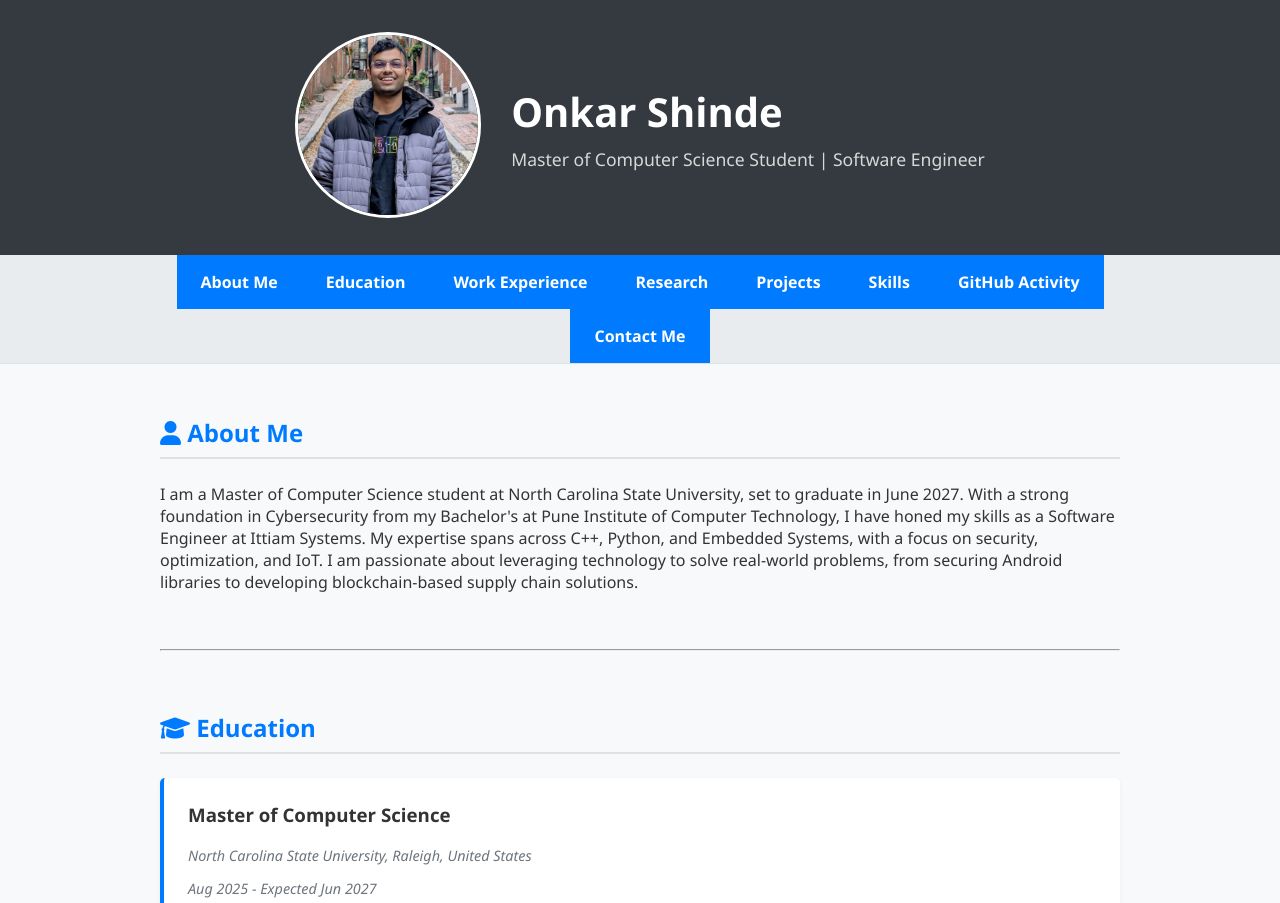
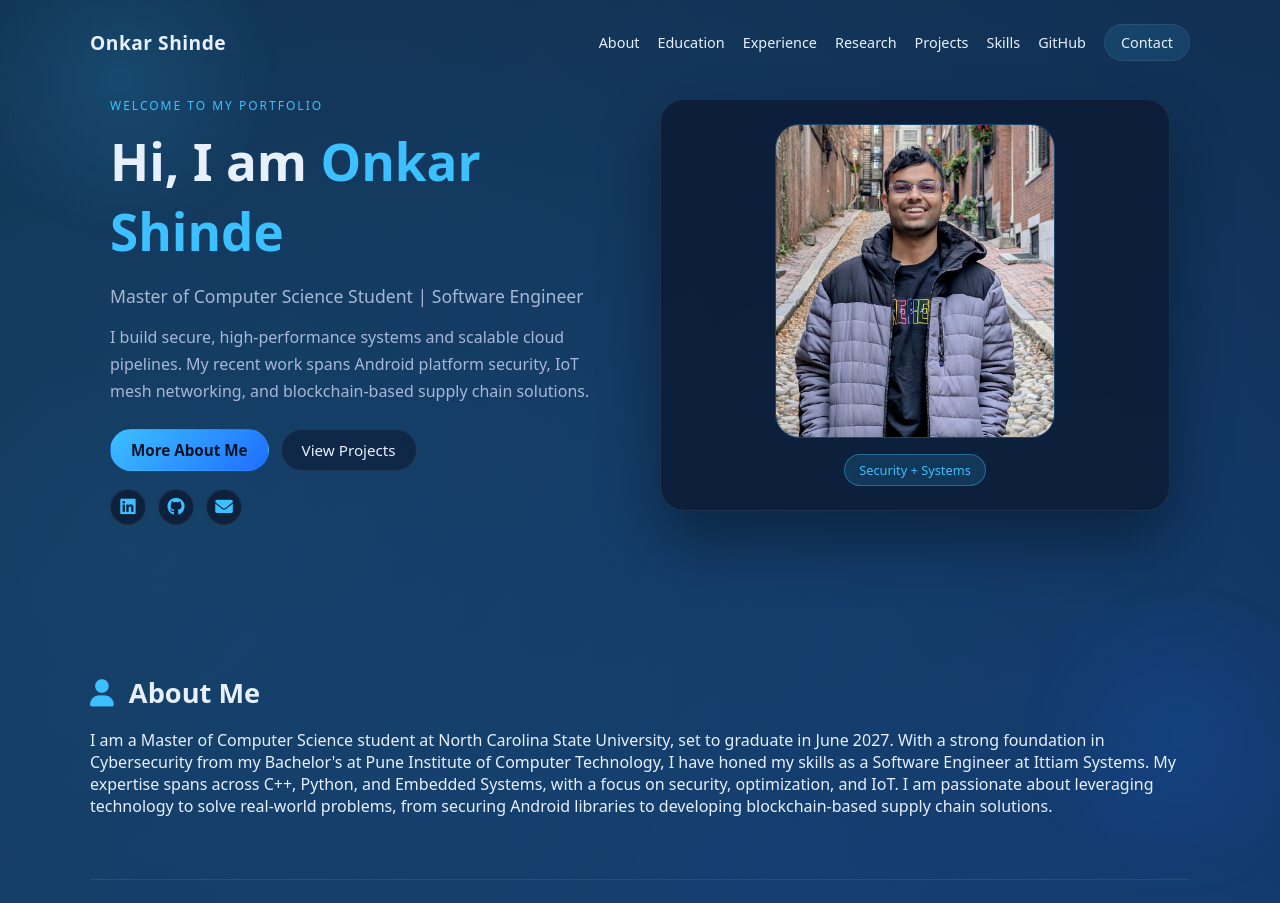
Before and after one commit to Onkar1300/Onkar1300.github.io, a plain HTML site: page index.html in a window 1280 px wide. Shown: the top 903 px of the page. Drawn offline with Linux system fonts and the light colour scheme.

Commit message:
Update profile

```diff
--- a/index.html
+++ b/index.html
@@ -9,39 +9,58 @@
     <link rel="stylesheet" href="https://cdnjs.cloudflare.com/ajax/libs/font-awesome/6.0.0/css/all.min.css">
 </head>
 <body>
+    <div class="bg-orb orb-1"></div>
+    <div class="bg-orb orb-2"></div>
 
-    <!-- Header Section -->
-    <header class="main-header">
-        <div class="container header-content">
-            <div class="profile-photo">
-                <!-- Replace 'photo.jpg' with your actual photo file -->
-                <img src="profile.jpeg" alt="Onkar Shinde">
+    <!-- Hero Section -->
+    <header class="hero">
+        <div class="topbar container">
+            <div class="brand">Onkar Shinde</div>
+            <nav class="nav-links">
+                <a href="#about">About</a>
+                <a href="#education">Education</a>
+                <a href="#experience">Experience</a>
+                <a href="#research">Research</a>
+                <a href="#projects">Projects</a>
+                <a href="#skills">Skills</a>
+                <a href="#github">GitHub</a>
+                <a class="nav-cta" href="contact.html">Contact</a>
+            </nav>
+        </div>
+
+        <div class="hero-content container">
+            <div class="hero-text">
+                <p class="eyebrow">Welcome to my portfolio</p>
+                <h1>Hi, I am <span>Onkar Shinde</span></h1>
+                <p class="subtitle">Master of Computer Science Student | Software Engineer</p>
+                <p class="hero-desc">I build secure, high-performance systems and scalable cloud pipelines. My recent work spans Android platform security, IoT mesh networking, and blockchain-based supply chain solutions.</p>
+                <div class="hero-actions">
+                    <a class="btn primary" href="#about">More About Me</a>
+                    <a class="btn ghost" href="#projects">View Projects</a>
+                </div>
+                <div class="hero-socials">
+                    <a href="https://www.linkedin.com/in/onkar-shinde" target="_blank" aria-label="LinkedIn">
+                        <i class="fab fa-linkedin"></i>
+                    </a>
+                    <a href="https://github.com/Onkar1300" target="_blank" aria-label="GitHub">
+                        <i class="fab fa-github"></i>
+                    </a>
+                    <a href="mailto:onkarshinde1320@gmail.com" aria-label="Email">
+                        <i class="fas fa-envelope"></i>
+                    </a>
+                </div>
             </div>
-            <div class="header-text">
-                <h1>Onkar Shinde</h1>
-                <p>Master of Computer Science Student | Software Engineer</p>
+            <div class="hero-card">
+                <div class="hero-photo">
+                    <img src="profile.jpeg" alt="Onkar Shinde">
+                </div>
+                <div class="hero-badge">Security + Systems</div>
             </div>
         </div>
     </header>
 
-    <!-- Navigation Bar -->
-    <nav class="navbar">
-        <div class="container">
-            <ul>
-                <li><a href="#about">About Me</a></li>
-                <li><a href="#education">Education</a></li>
-                <li><a href="#experience">Work Experience</a></li>
-                <li><a href="#research">Research</a></li>
-                <li><a href="#projects">Projects</a></li>
-                <li><a href="#skills">Skills</a></li>
-                <li><a href="#github">GitHub Activity</a></li>
-                <li><a href="contact.html">Contact Me</a></li>
-            </ul>
-        </div>
-    </nav>
-
     <!-- Main Content -->
-    <main class="container">
+    <main class="container page-sections">
 
         <!-- About Me Section -->
         <section id="about" class="section">
--- a/script.js
+++ b/script.js
@@ -18,7 +18,7 @@ document.addEventListener('DOMContentLoaded', () => {
 
     // Highlight active link on scroll
     const sections = document.querySelectorAll('section');
-    const navLinks = document.querySelectorAll('.navbar ul li a');
+    const navLinks = document.querySelectorAll('.nav-links a');
 
     window.addEventListener('scroll', () => {
         let current = '';
--- a/styles.css
+++ b/styles.css
@@ -1,141 +1,297 @@
 :root {
-    --primary-color: #007bff;
-    --secondary-color: #6c757d;
-    --background-color: #f8f9fa;
-    --text-dark: #333;
-    --text-light: #fff;
-    --header-bg: #343a40;
-    --nav-bg: #e9ecef;
+    --bg-1: #0b1c33;
+    --bg-2: #0e2a52;
+    --bg-3: #0a1226;
+    --surface: rgba(12, 26, 50, 0.82);
+    --surface-strong: rgba(13, 33, 64, 0.95);
+    --border: rgba(255, 255, 255, 0.08);
+    --text: #e7f0ff;
+    --muted: #a7b7d8;
+    --accent: #3cc0ff;
+    --accent-2: #1f6dff;
+    --shadow: 0 30px 60px rgba(3, 10, 25, 0.45);
+    --glow: 0 0 24px rgba(60, 192, 255, 0.35);
 }
 
+@import url("https://fonts.googleapis.com/css2?family=Sora:wght@300;400;500;600;700&display=swap");
+
 /* Base Styles */
+* {
+    box-sizing: border-box;
+}
+
 body {
-    font-family: 'Segoe UI', Tahoma, Geneva, Verdana, sans-serif;
+    font-family: "Sora", system-ui, -apple-system, "Segoe UI", sans-serif;
     margin: 0;
-    padding: 0;
-    background-color: var(--background-color);
-    color: var(--text-dark);
+    color: var(--text);
+    background: radial-gradient(circle at 10% 10%, rgba(60, 192, 255, 0.18), transparent 45%),
+        radial-gradient(circle at 90% 20%, rgba(31, 109, 255, 0.2), transparent 40%),
+        linear-gradient(180deg, var(--bg-1), var(--bg-2) 45%, var(--bg-3));
+    min-height: 100vh;
+}
+
+a {
+    color: inherit;
+    text-decoration: none;
 }
 
 .container {
-    max-width: 960px;
+    max-width: 1100px;
     margin: 0 auto;
-    padding: 0 15px;
+    padding: 0 20px;
 }
 
-/* Header Section */
-.main-header {
-    background-color: var(--header-bg);
-    color: var(--text-light);
-    padding: 2rem 0;
-    display: flex;
-    justify-content: center;
-    align-items: center;
+.bg-orb {
+    position: fixed;
+    width: 320px;
+    height: 320px;
+    background: radial-gradient(circle, rgba(60, 192, 255, 0.35), transparent 70%);
+    filter: blur(10px);
+    opacity: 0.4;
+    z-index: -1;
 }
 
-.header-content {
+.orb-1 {
+    top: -80px;
+    left: -40px;
+}
+
+.orb-2 {
+    bottom: -100px;
+    right: -60px;
+    background: radial-gradient(circle, rgba(31, 109, 255, 0.35), transparent 70%);
+}
+
+/* Topbar */
+.topbar {
     display: flex;
     align-items: center;
-    gap: 30px;
+    justify-content: space-between;
+    padding: 24px 0;
 }
 
-.header-text h1 {
-    margin: 0;
-    font-size: 2.5rem;
+.brand {
+    font-size: 1.2rem;
+    font-weight: 700;
+    letter-spacing: 0.5px;
 }
 
-.header-text p {
-    margin: 0.5rem 0 0;
-    font-size: 1.1rem;
-    opacity: 0.8;
+.nav-links {
+    display: flex;
+    align-items: center;
+    gap: 18px;
+    font-size: 0.9rem;
 }
 
-/* Profile Photo */
-.profile-photo img {
-    border-radius: 50%;
-    width: 180px;
-    height: 180px;
-    object-fit: cover;
-    border: 3px solid var(--text-light);
+.nav-links a {
+    color: var(--muted);
+    transition: color 0.2s ease;
 }
 
-/* Navigation Bar */
-.navbar {
-    background-color: var(--nav-bg);
-    position: sticky;
-    top: 0;
-    z-index: 1000;
-    border-bottom: 1px solid #dee2e6;
+.nav-links a:hover {
+    color: var(--text);
 }
 
-.navbar ul {
-    list-style: none;
-    margin: 0;
-    padding: 0;
-    display: flex;
-    justify-content: center;
-    flex-wrap: wrap;
+.nav-links a.active {
+    color: var(--text);
 }
 
-.navbar li {
-    margin: 0;
+.nav-cta {
+    padding: 8px 16px;
+    border-radius: 999px;
+    border: 1px solid var(--border);
+    background: rgba(60, 192, 255, 0.12);
+    color: var(--text);
 }
 
-.navbar a {
-    display: block;
-    padding: 1rem 1.5rem;
-    text-decoration: none;
-    color: var(--text-dark);
-    font-weight: 600;
-    transition: background-color 0.3s, color 0.3s;
+/* Hero */
+.hero {
+    padding-bottom: 40px;
 }
 
-.navbar a:hover, .navbar a.active {
-    background-color: var(--primary-color);
-    color: var(--text-light);
+.hero-compact {
+    padding-bottom: 10px;
+}
+
+.hero-content {
+    display: grid;
+    grid-template-columns: repeat(auto-fit, minmax(280px, 1fr));
+    gap: 40px;
+    align-items: center;
+    padding-bottom: 40px;
+}
+
+.eyebrow {
+    color: var(--accent);
+    text-transform: uppercase;
+    font-size: 0.75rem;
+    letter-spacing: 2px;
+}
+
+.hero-text h1 {
+    font-size: clamp(2.3rem, 4vw, 3.6rem);
+    margin: 12px 0 8px;
+}
+
+.hero-text h1 span {
+    color: var(--accent);
+}
+
+.subtitle {
+    font-size: 1.1rem;
+    color: var(--muted);
+    margin-bottom: 16px;
+}
+
+.hero-desc {
+    color: var(--muted);
+    line-height: 1.7;
+    margin-bottom: 24px;
+}
+
+.hero-actions {
+    display: flex;
+    flex-wrap: wrap;
+    gap: 12px;
+    margin-bottom: 18px;
+}
+
+.hero-socials {
+    display: flex;
+    gap: 12px;
+    font-size: 1.1rem;
+}
+
+.hero-socials a {
+    width: 36px;
+    height: 36px;
+    display: inline-flex;
+    align-items: center;
+    justify-content: center;
+    border-radius: 999px;
+    border: 1px solid var(--border);
+    color: var(--accent);
+    background: rgba(12, 26, 50, 0.8);
+    transition: transform 0.2s ease, box-shadow 0.2s ease;
+}
+
+.hero-socials a:hover {
+    transform: translateY(-2px);
+    box-shadow: var(--glow);
+}
+
+.hero-card {
+    position: relative;
+    padding: 24px;
+    border-radius: 24px;
+    background: var(--surface);
+    border: 1px solid var(--border);
+    box-shadow: var(--shadow);
+    text-align: center;
+}
+
+.hero-photo {
+    width: 100%;
+    max-width: 280px;
+    margin: 0 auto 16px;
+    border-radius: 24px;
+    overflow: hidden;
+    border: 1px solid rgba(60, 192, 255, 0.25);
+}
+
+.hero-photo img {
+    width: 100%;
+    display: block;
+}
+
+.hero-badge {
+    display: inline-flex;
+    align-items: center;
+    justify-content: center;
+    padding: 6px 14px;
+    font-size: 0.8rem;
+    border-radius: 999px;
+    background: rgba(60, 192, 255, 0.15);
+    color: var(--accent);
+    border: 1px solid rgba(60, 192, 255, 0.4);
+}
+
+/* Buttons */
+.btn {
+    display: inline-flex;
+    align-items: center;
+    justify-content: center;
+    padding: 10px 20px;
+    border-radius: 999px;
+    border: 1px solid transparent;
+    font-size: 0.95rem;
+    transition: transform 0.2s ease, box-shadow 0.2s ease;
+}
+
+.btn.primary {
+    background: linear-gradient(135deg, var(--accent), var(--accent-2));
+    color: #041426;
+    font-weight: 600;
+}
+
+.btn.ghost {
+    border-color: var(--border);
+    color: var(--text);
+    background: rgba(12, 26, 50, 0.6);
+}
+
+.btn:hover {
+    transform: translateY(-2px);
+    box-shadow: var(--glow);
 }
 
 /* Main Content */
-main {
-    padding: 2rem 0;
-    min-height: 80vh;
+.page-sections {
+    padding: 10px 0 40px;
 }
 
-/* Sections */
 .section {
-    padding: 2rem 0;
-    scroll-margin-top: 60px; /* Offset for sticky nav */
+    padding: 36px 0;
+    scroll-margin-top: 80px;
 }
 
 h2 {
-    color: var(--primary-color);
-    border-bottom: 2px solid #dee2e6;
-    padding-bottom: 0.5rem;
-    margin-bottom: 1.5rem;
+    font-size: 1.7rem;
+    margin-bottom: 18px;
+    color: var(--text);
+}
+
+h2 i {
+    color: var(--accent);
+    margin-right: 8px;
+}
+
+hr {
+    border: none;
+    border-top: 1px solid rgba(255, 255, 255, 0.08);
+    margin: 10px 0;
 }
 
 .timeline-item, .research-item {
-    background: #fff;
-    padding: 1.5rem;
-    border-radius: 5px;
-    box-shadow: 0 2px 5px rgba(0,0,0,0.05);
-    margin-bottom: 1.5rem;
-    border-left: 4px solid var(--primary-color);
+    background: var(--surface-strong);
+    border-radius: 18px;
+    padding: 20px 24px;
+    border: 1px solid var(--border);
+    box-shadow: var(--shadow);
+    margin-bottom: 18px;
 }
 
 .timeline-item h3, .research-item h3 {
     margin-top: 0;
-    color: var(--text-dark);
+    margin-bottom: 8px;
 }
 
 .date, .company, .institution {
-    color: var(--secondary-color);
+    color: var(--muted);
     font-size: 0.9rem;
-    margin-bottom: 0.5rem;
-    font-style: italic;
+    margin-bottom: 6px;
 }
 
-/* Skills */
 .skills-grid {
     display: flex;
     flex-wrap: wrap;
@@ -143,105 +299,93 @@ h2 {
 }
 
 .skill-tag {
-    background-color: var(--primary-color);
-    color: var(--text-light);
-    padding: 0.5rem 1rem;
-    border-radius: 20px;
-    font-size: 0.9rem;
+    background: rgba(60, 192, 255, 0.15);
+    border: 1px solid rgba(60, 192, 255, 0.35);
+    color: var(--text);
+    padding: 8px 14px;
+    border-radius: 999px;
+    font-size: 0.85rem;
 }
 
-/* GitHub Activity Placeholder */
 .github-widget img {
-    max-width: 100%;
-    margin-top: 1rem;
-    border-radius: 5px;
-    box-shadow: 0 2px 5px rgba(0,0,0,0.1);
+    width: 100%;
+    border-radius: 14px;
+    border: 1px solid var(--border);
+    box-shadow: var(--shadow);
 }
 
 /* Contact Page */
 .contact-info {
-    margin-bottom: 2rem;
-    text-align: center;
+    text-align: left;
+    background: var(--surface-strong);
+    border-radius: 18px;
+    padding: 20px 24px;
+    border: 1px solid var(--border);
+    box-shadow: var(--shadow);
 }
 
 .contact-form-container {
-    background: #fff;
-    padding: 2rem;
-    border-radius: 5px;
-    box-shadow: 0 2px 10px rgba(0,0,0,0.05);
-    max-width: 600px;
-    margin: 0 auto;
+    background: var(--surface-strong);
+    padding: 24px;
+    border-radius: 18px;
+    border: 1px solid var(--border);
+    box-shadow: var(--shadow);
 }
 
-.btn {
-    display: inline-block;
-    padding: 0.8rem 1.5rem;
-    background-color: var(--primary-color);
-    color: var(--text-light);
-    border: none;
-    border-radius: 5px;
-    cursor: pointer;
-    font-size: 1rem;
-    transition: background-color 0.3s;
-    text-decoration: none;
-}
-
-.btn:hover {
-    background-color: #0056b3;
-}
-
-/* Form Styles */
-.form-group {
-    margin-bottom: 1.5rem;
+.contact-info h3 {
+    margin-top: 0;
+    color: var(--accent);
 }
 
 .form-group label {
     display: block;
-    margin-bottom: 0.5rem;
-    font-weight: 600;
+    margin-bottom: 6px;
+    font-weight: 500;
+    color: var(--muted);
 }
 
 .form-group input,
 .form-group textarea {
     width: 100%;
-    padding: 0.8rem;
-    border: 1px solid #ccc;
-    border-radius: 4px;
-    box-sizing: border-box; /* Fixes padding issue */
+    padding: 10px 12px;
+    border-radius: 12px;
+    border: 1px solid var(--border);
+    background: rgba(10, 18, 38, 0.8);
+    color: var(--text);
     font-family: inherit;
-    font-size: 1rem;
 }
 
 .form-group input:focus,
 .form-group textarea:focus {
-    border-color: var(--primary-color);
     outline: none;
+    border-color: rgba(60, 192, 255, 0.6);
+    box-shadow: var(--glow);
 }
 
 /* Footer */
 footer {
-    background-color: var(--header-bg);
-    color: var(--text-light);
     text-align: center;
-    padding: 1.5rem 0;
-    margin-top: 2rem;
+    padding: 30px 0 40px;
+    color: var(--muted);
 }
 
 /* Responsive adjustments */
 @media (max-width: 768px) {
-    .header-content {
+    .topbar {
         flex-direction: column;
-        text-align: center;
+        gap: 16px;
     }
 
-    .navbar ul {
-        flex-direction: column;
-        align-items: center;
+    .nav-links {
+        flex-wrap: wrap;
+        justify-content: center;
     }
 
-    .navbar a {
-        padding: 0.8rem;
-        width: 100%;
+    .hero-actions {
+        justify-content: center;
+    }
+
+    .hero-text {
         text-align: center;
     }
 }
```
Also changed, not shown: contact.html (+23 -17 lines).
